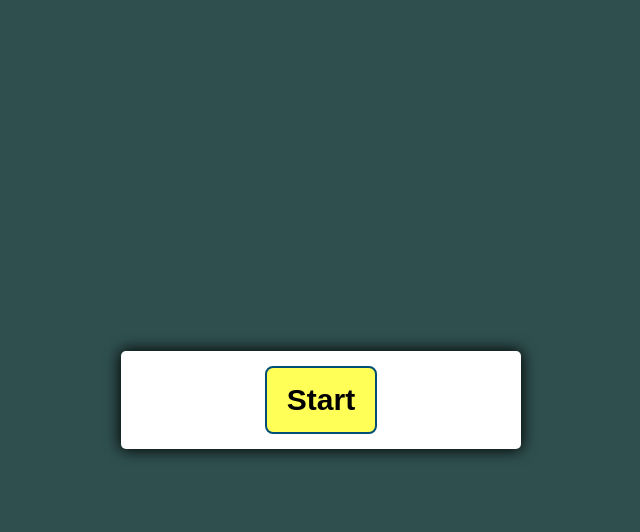
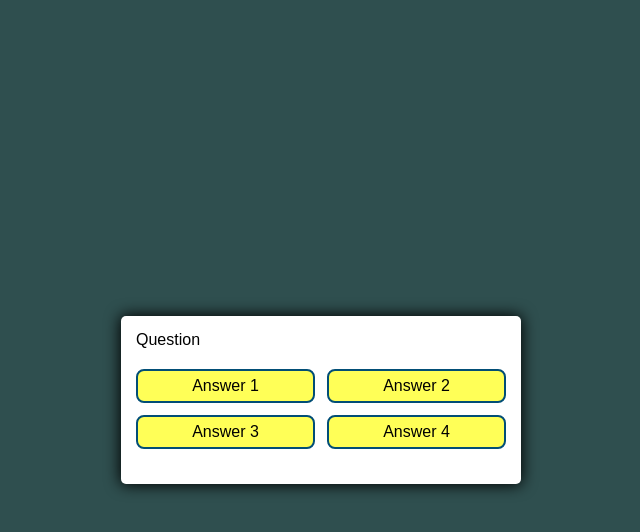
Before and after one commit to JasonKim0122/JS-quiz, a plain HTML site: page index.html in a window 1280 px wide. Both pictures are taken after a click on the button "Start". Shown: the whole page, without its empty margins (319-959 px from the left). Drawn offline with Linux system fonts and the light colour scheme.

Commit message:
started JS created an array to hold questions and answers

```diff
--- a/assets/js/script.js
+++ b/assets/js/script.js
@@ -0,0 +1,64 @@
+const startButtonEl = document.getElementById("start-btn")
+const questionContainerEl= document.getElementById("question-body")
+const questionEl =document.getElementById("question")
+const answerButtonEl=document.getElementById("answer-buttons")
+
+//Functions
+function startGame() {
+    startButtonEl.classList.add("content")
+    questionContainerEl.classList.remove("content")
+    nextQuestion();
+}
+
+function nextQuestion () {
+
+}
+function newQuestion(question) {
+    questionEl.innerText = questions.question
+}
+var selectAnswer = function () {
+
+}
+
+//Array
+
+const questions = [
+    {
+        question: "Which of these following are not JavaScript Data types?",
+        answers: [
+            {text: "Boolean", correct: true},
+            {text: "Number", correct: false},
+            {text: "String", correct: false},
+            {text: "Style-Sheets", correct: false}
+        ]
+    },
+    {
+        question: "Inside which HTML element do we enclose Javascript in?",
+        answers: [
+            {text: "<script>", correct: true},
+            {text: "<java>", correct: false},
+            {text: "<scripts>", correct: false},
+            {text: "<javascript>", correct: false}
+        ]
+    },
+    {
+        question: "Which of the follow is the correct way to start a FOR loop?",
+        answers: [
+            {text: "for i = 0; <= 4, i++", correct: false},
+            {text: "for (i = 0, <= 4, i++)", correct: false},
+            {text: "for (i = 0; <= 4; i++)", correct: true},
+            {text: "for (i = 0, <= 4; I++)", correct: false}
+        ]
+    },
+    {
+        question:"How do you round the number 22.75 to the nearest whole number?",
+        answers: [
+            {text:"Math.random(22.75)", correct: false},
+            {text:"Math.floor(22.75)", correct: true},
+            {text:"Math.max(22.75)", correct: false},
+            {text:"None of the above", correct: false}
+        ]
+    }
+]
+//Event Listener
+startButtonEl.addEventListener("click", startGame)
--- a/index.html
+++ b/index.html
@@ -10,7 +10,7 @@
 
 <body>
     <div class="container">
-        <div id="questions-body" class="content">
+        <div id="question-body" class="content">
             <div id="question">Question</div>
             <div id="answer-buttons" class="btn-grid">
                 <button class="btn">Answer 1</button>
@@ -24,6 +24,6 @@
             <button id="next-btn" class="next-btn btn content">Next</button>
         </div>
     </div>
-
+    <script src="./assets/js/script.js"></script>
 </body>
 </html>
```
